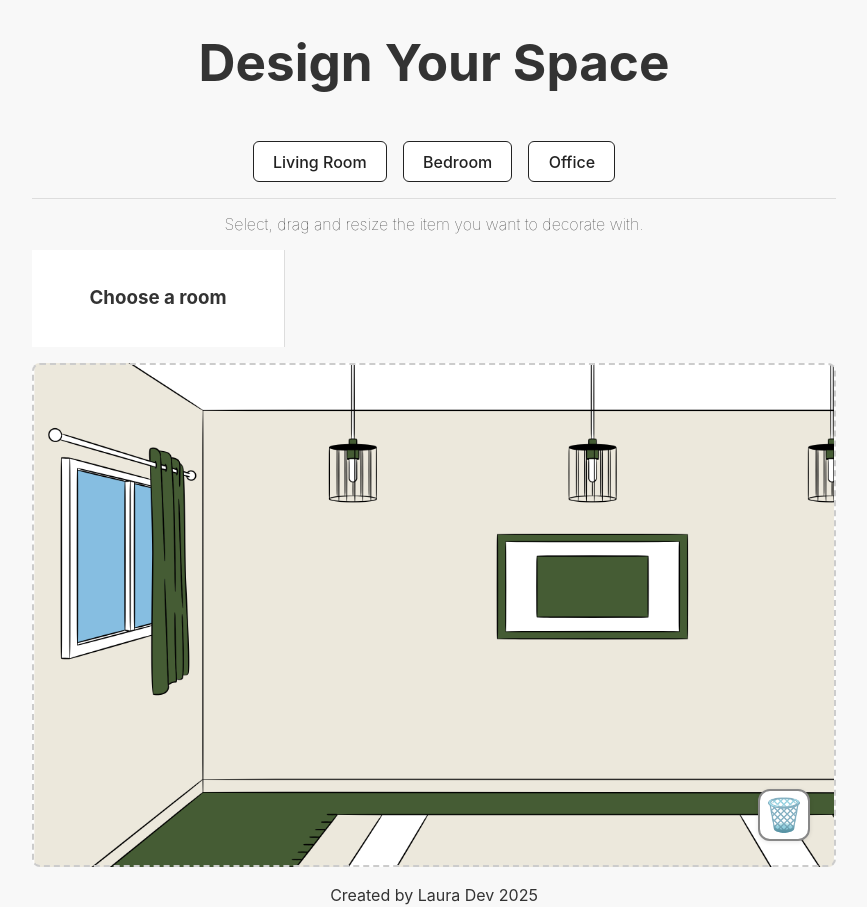
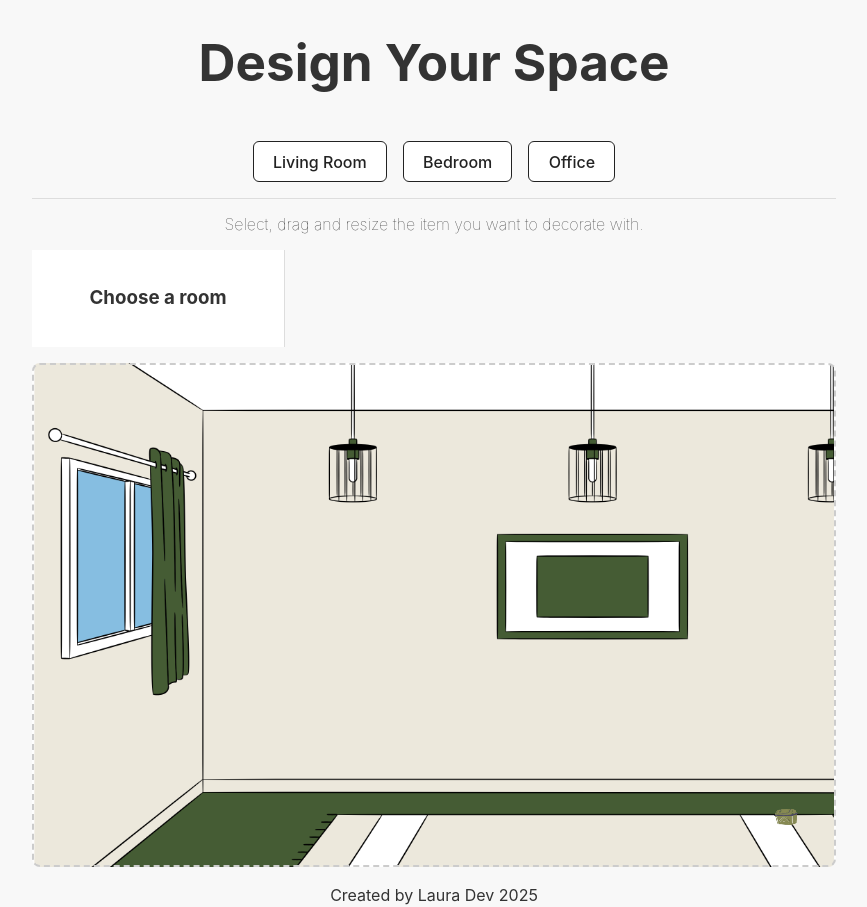
Before and after one commit to lavollmer/design-your-space, a React (Vite) app: page / in a window 1280 px wide. Shown: the whole page, without its empty margins (206-1073 px from the left). Built offline with nearby package versions, Linux system fonts and the light colour scheme.

Commit message:
Playing around with features of app

```diff
--- a/src/components/Canvas.jsx
+++ b/src/components/Canvas.jsx
@@ -8,43 +8,13 @@
 import React, { useRef, useState } from 'react'
 
 const Canvas = ({ droppedItems, setDroppedItems }) => {
-  const canvasRef = useRef();
-  const [selectedIndex, setSelectedIndex] = useState(null);
-  const [isResizing, setIsResizing] = useState(false);
-  const [draggingIndex, setDraggingIndex] = useState(null);
-  const [isOverTrash, setIsOverTrash] = useState(false);
-
-  const handleDrop = (e) => {
-    // prevent the page from reloading
-    e.preventDefault();
-
-    // getting canvas's position relative to viewport
-    const canvasRect = canvasRef.current.getBoundingClientRect();
-    const itemData = JSON.parse(e.dataTransfer.getData('application/furniture'));
-
-    const newItem = {
-      ...itemData,
-      x: e.clientX - canvasRect.left,
-      y: e.clientY - canvasRect.top,
-      width: 60,
-      height: 60,
-      uuid: Date.now(),
-    };
-    setDroppedItems((prev) => [...prev, newItem]);
-  }
-
-  const allowDrop = (e) => {
-    e.preventDefault();
-  }
-
-  // Trashcan bounding box helper
+  // Drag-to-move logic
   const getTrashRect = () => {
     const trash = document.getElementById('canvas-trashcan');
     if (trash) return trash.getBoundingClientRect();
     return null;
   };
 
-  // Drag-to-move logic with trashcan detection
   const handleImageMouseDown = (e, index) => {
     if (e.button !== 0) return; // Only left click
     setSelectedIndex(index);
@@ -87,6 +57,26 @@ const Canvas = ({ droppedItems, setDroppedItems }) => {
     window.addEventListener('mouseup', upHandler);
     document.body.style.cursor = 'move';
   };
+  const canvasRef = useRef();
+  const [selectedIndex, setSelectedIndex] = useState(null);
+  const [isResizing, setIsResizing] = useState(false);
+  const [draggingIndex, setDraggingIndex] = useState(null);
+  const [isOverTrash, setIsOverTrash] = useState(false);
+
+  const handleDrop = (e) => {
+    e.preventDefault();
+    const canvasRect = canvasRef.current.getBoundingClientRect();
+    const itemData = JSON.parse(e.dataTransfer.getData('application/furniture'));
+    const newItem = {
+      ...itemData,
+      x: e.clientX - canvasRect.left,
+      y: e.clientY - canvasRect.top,
+      width: 60,
+      height: 60,
+      uuid: Date.now(),
+    };
+    setDroppedItems((prev) => [...prev, newItem]);
+  };
 
   // Resize logic
   const handleResizeStart = (e, index) => {
@@ -94,6 +84,38 @@ const Canvas = ({ droppedItems, setDroppedItems }) => {
     setIsResizing(true);
     setSelectedIndex(index);
     document.body.style.cursor = 'nwse-resize';
+
+    const startX = e.clientX;
+    const startY = e.clientY;
+    const origWidth = droppedItems[index].width || 60;
+    const origHeight = droppedItems[index].height || 60;
+
+    const moveHandler = (moveEvent) => {
+      const deltaX = moveEvent.clientX - startX;
+      const deltaY = moveEvent.clientY - startY;
+      setDroppedItems((prevItems) =>
+        prevItems.map((item, i) => {
+          if (i === index) {
+            return {
+              ...item,
+              width: Math.max(20, origWidth + deltaX),
+              height: Math.max(20, origHeight + deltaY),
+            };
+          }
+          return item;
+        })
+      );
+    };
+
+    const upHandler = () => {
+      setIsResizing(false);
+      document.body.style.cursor = 'default';
+      window.removeEventListener('mousemove', moveHandler);
+      window.removeEventListener('mouseup', upHandler);
+    };
+
+    window.addEventListener('mousemove', moveHandler);
+    window.addEventListener('mouseup', upHandler);
   };
 
   const handleResize = (e) => {
@@ -116,29 +138,14 @@ const Canvas = ({ droppedItems, setDroppedItems }) => {
     }
   };
 
-  const handleResizeEnd = () => {
-    setIsResizing(false);
-    document.body.style.cursor = 'default';
-  };
+  // ...existing code...
 
-  React.useEffect(() => {
-    if (isResizing) {
-      window.addEventListener('mousemove', handleResize);
-      window.addEventListener('mouseup', handleResizeEnd);
-    } else {
-      window.removeEventListener('mousemove', handleResize);
-      window.removeEventListener('mouseup', handleResizeEnd);
-    }
-    return () => {
-      window.removeEventListener('mousemove', handleResize);
-      window.removeEventListener('mouseup', handleResizeEnd);
-    };
-  }, [isResizing, selectedIndex]);
+  // Render
   return (
     <div
       ref={canvasRef}
       onDrop={handleDrop}
-      onDragOver={allowDrop}
+      onDragOver={e => e.preventDefault()}
       className='canvas'
       style={{ position: 'relative' }}
     >
@@ -147,7 +154,7 @@ const Canvas = ({ droppedItems, setDroppedItems }) => {
           <img
             src={item.img}
             alt={item.name}
-            onMouseDown={(e) => handleImageMouseDown(e, index)}
+            onMouseDown={e => handleImageMouseDown(e, index)}
             onClick={() => setSelectedIndex(index)}
             style={{
               position: 'absolute',
@@ -164,10 +171,8 @@ const Canvas = ({ droppedItems, setDroppedItems }) => {
             draggable={false}
           />
           {selectedIndex === index && (
-            <>
-              {/* Resize handle */}
             <div
-                onMouseDown={(e) => handleResizeStart(e, index)}
+              onMouseDown={e => handleResizeStart(e, index)}
               style={{
                 position: 'absolute',
                 left: (item.x + (item.width || 60)) - 8,
@@ -181,7 +186,6 @@ const Canvas = ({ droppedItems, setDroppedItems }) => {
                 zIndex: 3,
               }}
             />
-            </>
           )}
         </React.Fragment>
       ))}
@@ -194,22 +198,27 @@ const Canvas = ({ droppedItems, setDroppedItems }) => {
           bottom: 24,
           width: 48,
           height: 48,
-          background: isOverTrash ? '#ff4d4f' : '#fff',
-          border: '2px solid #888',
-          borderRadius: 12,
+          zIndex: 10,
+          cursor: 'pointer',
+          userSelect: 'none',
           display: 'flex',
           alignItems: 'center',
           justifyContent: 'center',
-          boxShadow: isOverTrash ? '0 0 12px #ff4d4f' : '0 1px 4px rgba(0,0,0,0.10)',
-          zIndex: 10,
-          transition: 'background 0.2s, box-shadow 0.2s',
-          fontSize: 32,
-          cursor: 'pointer',
-          userSelect: 'none',
         }}
         title="Drag here to delete"
       >
-        🗑️
+        <img
+          src="/assets/trashcan.png"
+          alt="Trashcan"
+          style={{
+            width: 48,
+            height: 48,
+            filter: isOverTrash ? 'drop-shadow(0 0 12px #ff4d4f) brightness(1.2)' : 'none',
+            transition: 'filter 0.2s',
+            pointerEvents: 'none',
+            userSelect: 'none',
+          }}
+        />
       </div>
     </div>
   );
```
Lines whose indentation alone changed are shown as unchanged.
